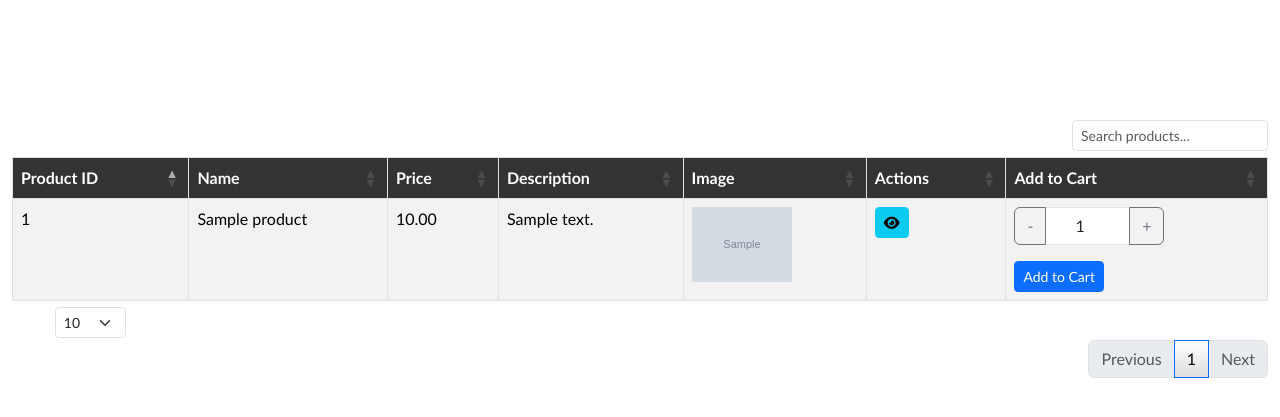
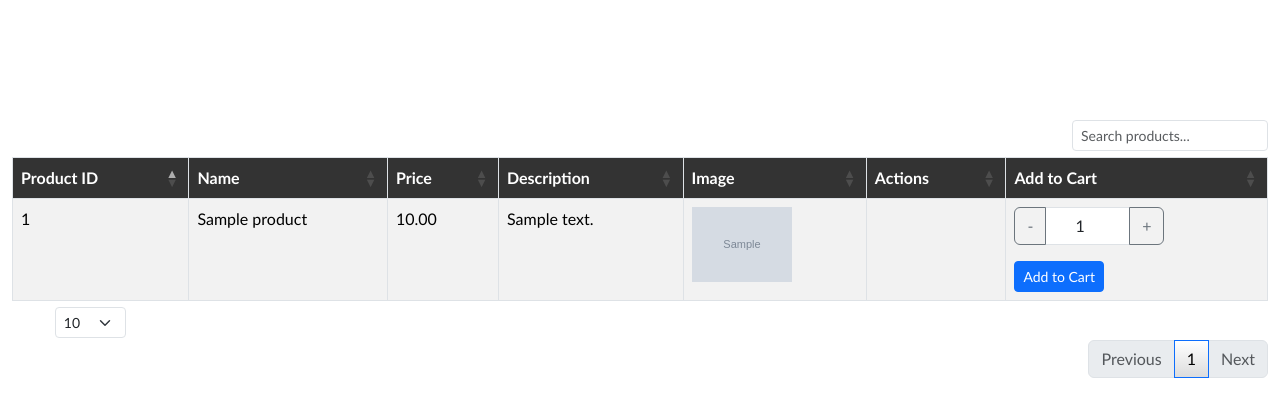
Before and after one commit to arcelda/Starter_Project, a PHP site: page /Starter_Project/layer_presentation/productList.php in a window 1280 px wide. Shown: the top 417 px of the page. Run offline with PHP 8.4, Linux system fonts and the light colour scheme; tables that the repository leaves empty hold one stand-in row (values such as "Sample post"); grey boxes marked "Sample" are stand-in pictures; some libraries are stand-ins or nearby versions.

Commit message:
removed view button

```diff
--- a/layer_presentation/productList.php
+++ b/layer_presentation/productList.php
@@ -64,8 +64,8 @@ $products = $controller->listProducts();
                                         <i class="fas fa-add"></i>
                                     </a>
                                 <?php endif; ?>
-                                <a href="layer_presentation/viewProduct.php?product_id=<?php echo $product['product_id']; ?>" class="btn btn-info btn-sm">
-                                    <i class="fas fa-eye"></i>
+                                <!-- <a href="layer_presentation/viewProduct.php?product_id=<?php echo $product['product_id']; ?>" class="btn btn-info btn-sm">
+                                    <i class="fas fa-eye"></i> -->
                                 </a>
                                 <?php if (isset($_SESSION['role']) && $_SESSION['role'] == 'admin'): ?>
                                     <a href="layer_presentation/editProduct.php?product_id=<?php echo $product['product_id']; ?>" class="btn btn-warning btn-sm">
```
